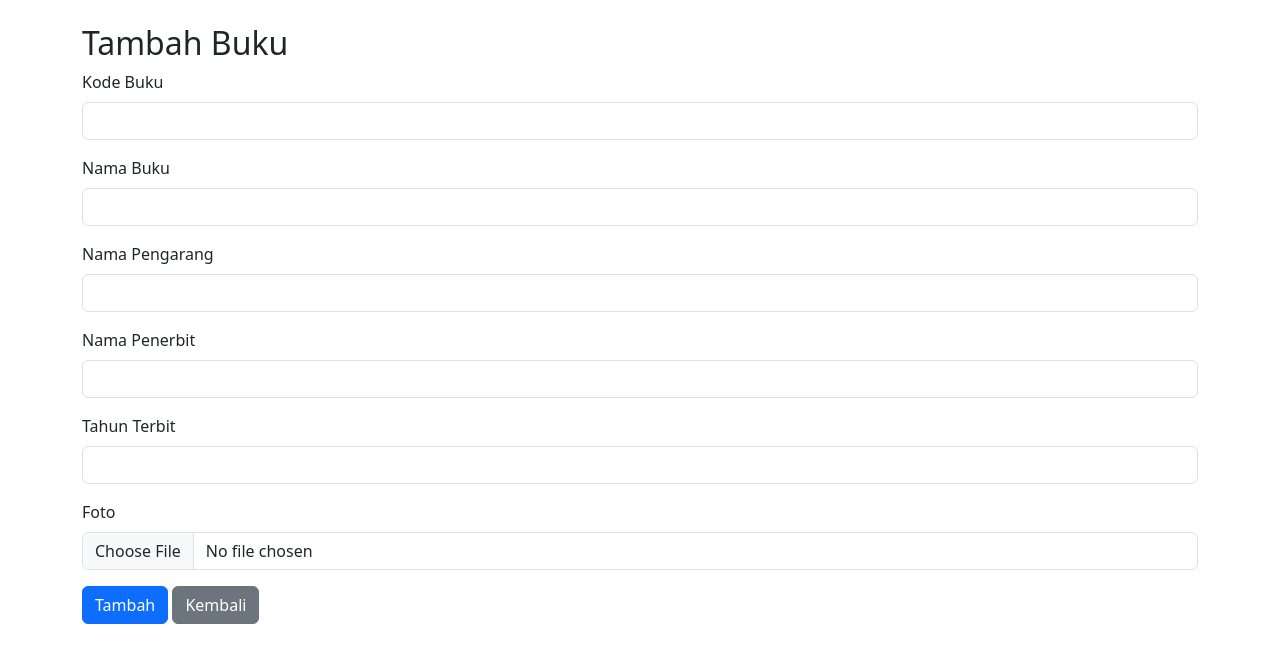
After one commit to farizasandaira98/perpus, a CodeIgniter 4 app: template app/Views/buku/create.php in a window 1280 px wide. The commit adds this page. Shown: the top 663 px of the page. Run offline with PHP 8.4 and a stand-in for CodeIgniter, Linux system fonts and the light colour scheme; the template is opened without the code that fills it, so the values that code supplies are empty; some libraries are stand-ins or nearby versions.

Commit message:
add create feature on buku

```diff
--- a/app/Config/Routes.php
+++ b/app/Config/Routes.php
@@ -7,3 +7,8 @@ use CodeIgniter\Router\RouteCollection;
  */
 $routes->get('/', 'Home::index');
 $routes->get('/buku', 'BukuController::index');
+$routes->get('/buku/create' , 'BukuController::create');
+$routes->post('/buku/post' , 'BukuController::post');
+$routes::get('/buku/edit/(:id)', 'BukuController::edit');
+$routes::post('/buku/update/(:id)', 'BukuController::update');
+$routes::delete('/buku/delete/(:id)', 'BukuController::delete');
--- a/app/Models/BukuModel.php
+++ b/app/Models/BukuModel.php
@@ -7,5 +7,5 @@ class BukuModel extends Model
 {
     protected $table = 'buku';
     protected $primaryKey = 'kode_buku';
-    protected $allowedFields = ['nama_buku', 'nama_pengarang', 'nama_penerbit', 'tahun_terbit', 'created_at','updated_at'];
+    protected $allowedFields = ['kode_buku','nama_buku', 'nama_pengarang', 'nama_penerbit', 'tahun_terbit','foto', 'created_at','updated_at'];
 }
--- /dev/null
+++ b/app/Views/buku/create.php
@@ -0,0 +1,62 @@
+<!DOCTYPE html>
+<html lang="en">
+
+<head>
+    <meta charset="UTF-8">
+    <meta http-equiv="X-UA-Compatible" content="IE=edge">
+    <meta name="viewport" content="width=device-width, initial-scale=1.0">
+    <link href="https://cdn.jsdelivr.net/npm/bootstrap@5.3.2/dist/css/bootstrap.min.css" rel="stylesheet" integrity="sha384-T3c6CoIi6uLrA9TneNEoa7RxnatzjcDSCmG1MXxSR1GAsXEV/Dwwykc2MPK8M2HN" crossorigin="anonymous">
+    <link rel="stylesheet" href="https://cdn.jsdelivr.net/npm/bootstrap-icons@1.5.0/font/bootstrap-icons.css">
+    <title>Tambah Data Buku</title>
+</head>
+
+<body>
+    <div class="container mt-4">
+        <h2>Tambah Buku</h2>
+
+        <?php if (isset($errors)) : ?>
+            <div class="alert alert-danger">
+                <?= \Config\Services::validation()->listErrors(); ?>
+            </div>
+        <?php endif; ?>
+
+        <form action="/buku/post" method="post" enctype="multipart/form-data">
+
+        <div class="mb-3">
+            <label for="kode_buku" class="form-label">Kode Buku</label>
+            <input type="text" class="form-control" id="kode_buku" name="kode_buku" required>
+        </div>
+
+        <div class="mb-3">
+            <label for="nama_buku" class="form-label">Nama Buku</label>
+            <input type="text" class="form-control" id="nama_buku" name="nama_buku" required>
+        </div>
+
+        <div class="mb-3">
+            <label for="nama_pengarang" class="form-label">Nama Pengarang</label>
+            <input type="text" class="form-control" id="nama_pengarang" name="nama_pengarang" required>
+        </div>
+
+        <div class="mb-3">
+            <label for="nama_penerbit" class="form-label">Nama Penerbit</label>
+            <input type="text" class="form-control" id="nama_penerbit" name="nama_penerbit" required>
+        </div>
+
+        <div class="mb-3">
+            <label for="tahun_terbit" class="form-label">Tahun Terbit</label>
+            <input type="text" class="form-control" id="tahun_terbit" name="tahun_terbit" required>
+        </div>
+
+        <div class="mb-3">
+            <label for="foto" class="form-label">Foto</label>
+            <input type="file" class="form-control" id="foto" name="foto" required>
+        </div>
+
+        <button type="submit" class="btn btn-primary">Tambah</button>
+        <a href="/buku" class="btn btn-secondary">Kembali</a>
+
+        </form>
+    </div>
+</body>
+
+</html>
```
Also changed, not shown: app/Controllers/BukuController.php (+45 -0 lines), app/Views/buku/index.php (+8 -3 lines), public/uploads/fotos/1701617474_39822619cfb0453542d1.jpeg (added), public/uploads/fotos/1701617520_c65bdcae2885d66ce170.jpg (added), public/uploads/fotos/1701617819_690f47a4073969dc31cd.jpg (added), public/uploads/fotos/1701617961_ac71c241aeebacf3ba4a.jpg (added), public/uploads/fotos/1701618830_085282b56827c9f9902a.jpg (added), public/uploads/fotos/index.html (added).
